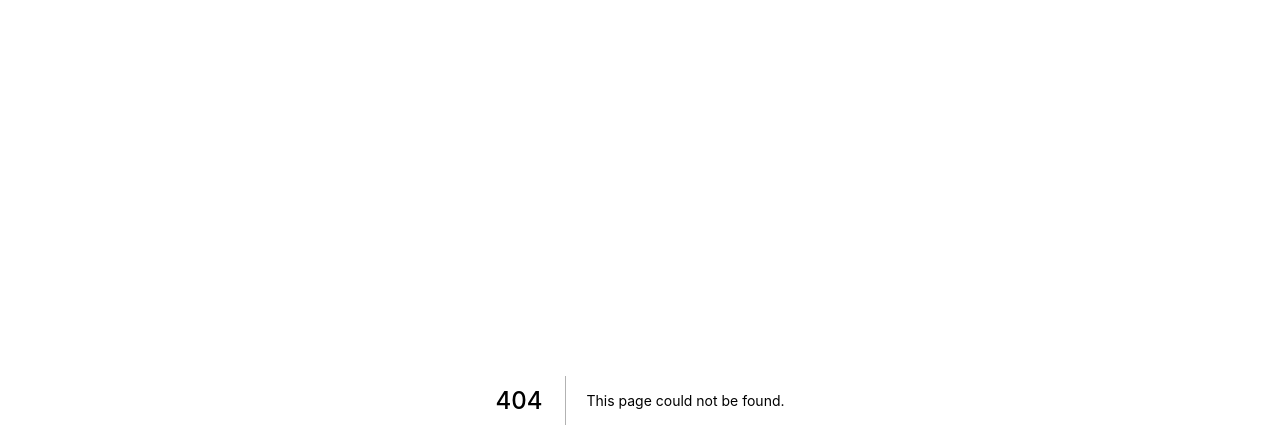
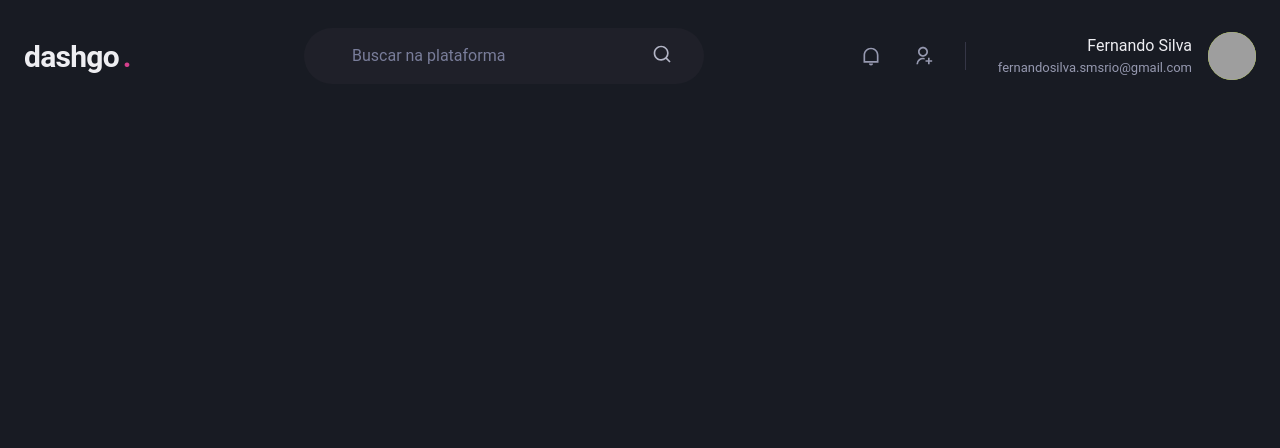
Before and after one commit to yarnando/dashboard, a Next.js app: page /dashboard in a window 1280 px wide. Before the commit this address had no page. Shown: the top 448 px of the page. Built offline with nearby package versions, Linux system fonts and the light colour scheme; grey boxes are pictures that could not be loaded.

Commit message:
feat(header): header ok

```diff
--- a/package.json
+++ b/package.json
@@ -16,7 +16,8 @@
     "framer-motion": "^6.2.8",
     "next": "12.1.0",
     "react": "17.0.2",
-    "react-dom": "17.0.2"
+    "react-dom": "17.0.2",
+    "react-icons": "^4.3.1"
   },
   "devDependencies": {
     "@types/node": "^17.0.21",
--- /dev/null
+++ b/src/components/Header.tsx
@@ -0,0 +1,115 @@
+import {
+    Flex,
+    Box,
+    Input,
+    Text,
+    Icon,
+    HStack,
+    Avatar
+} from "@chakra-ui/react";
+
+import { RiNotificationLine, RiSearchLine, RiUserAddLine } from "react-icons/ri";
+
+export default function Header() {
+    return(
+        <Flex
+            as="header"
+            w="100%"
+            maxWidth={1480}
+            h="20"
+            mx="auto"
+            mt="4"
+            px="6"
+            align="center"
+        >
+            <Text
+                fontSize="3xl"
+                fontWeight="bold"
+                letterSpacing="tight"
+                w="64"
+            >
+                dashgo
+                <Text
+                    as="span"
+                    ml={1}
+                    color="pink.500"
+                >.</Text>
+            </Text>
+
+            <Flex
+                as="label"
+                flex="1"
+                py="4"
+                px="8"
+                ml="6"
+                maxWidth={400}
+                alignSelf="center"
+                color="gray.200"
+                position="relative"
+                bg="gray.800"
+                borderRadius="full"
+            >
+                <Input
+                    color="gray.50"
+                    variant="unstyled"
+                    px="4"
+                    mr="4"
+                    placeholder="Buscar na plataforma"
+                    _placeholder={{ color: 'gray.400' }}
+                />
+
+                <Icon as={RiSearchLine} fontSize={20} />
+            </Flex>
+
+            <Flex
+                align="center"
+                marginLeft="auto"
+            >
+                <HStack
+                    spacing="8"
+                    mx="8"
+                    pr="8"
+                    py="1"
+                    color="gray.300"
+                    borderRightWidth={1}
+                    borderColor="gray.700"
+                >
+                    <Icon
+                        as={RiNotificationLine}
+                        fontSize="20"
+                    />
+                    <Icon
+                        as={RiUserAddLine}
+                        fontSize="20"
+                    />
+                </HStack>
+
+                <Flex
+                    align="center"
+                >
+
+                    <Box mr="4" textAlign="right">
+                        <Text>
+                            Fernando Silva
+                        </Text>
+                        <Text
+                            color="gray.300"
+                            fontSize="small"
+                        >
+                            fernandosilva.smsrio@gmail.com
+                        </Text>
+                    </Box>
+
+                    <Avatar
+                        size="md"
+                        name="Fernando Silva"
+                        src="https://github.com/yarnando.png"
+                    />
+
+                </Flex>
+
+            </Flex>
+
+        </Flex>
+    )
+}
--- /dev/null
+++ b/src/pages/dashboard.tsx
@@ -0,0 +1,7 @@
+import Header from "../components/Header";
+
+export default function Dashboard() {
+    return(
+        <Header/>
+    )
+}
```
Also changed, not shown: 1 other file (tests, documents, lock files or other folders).
